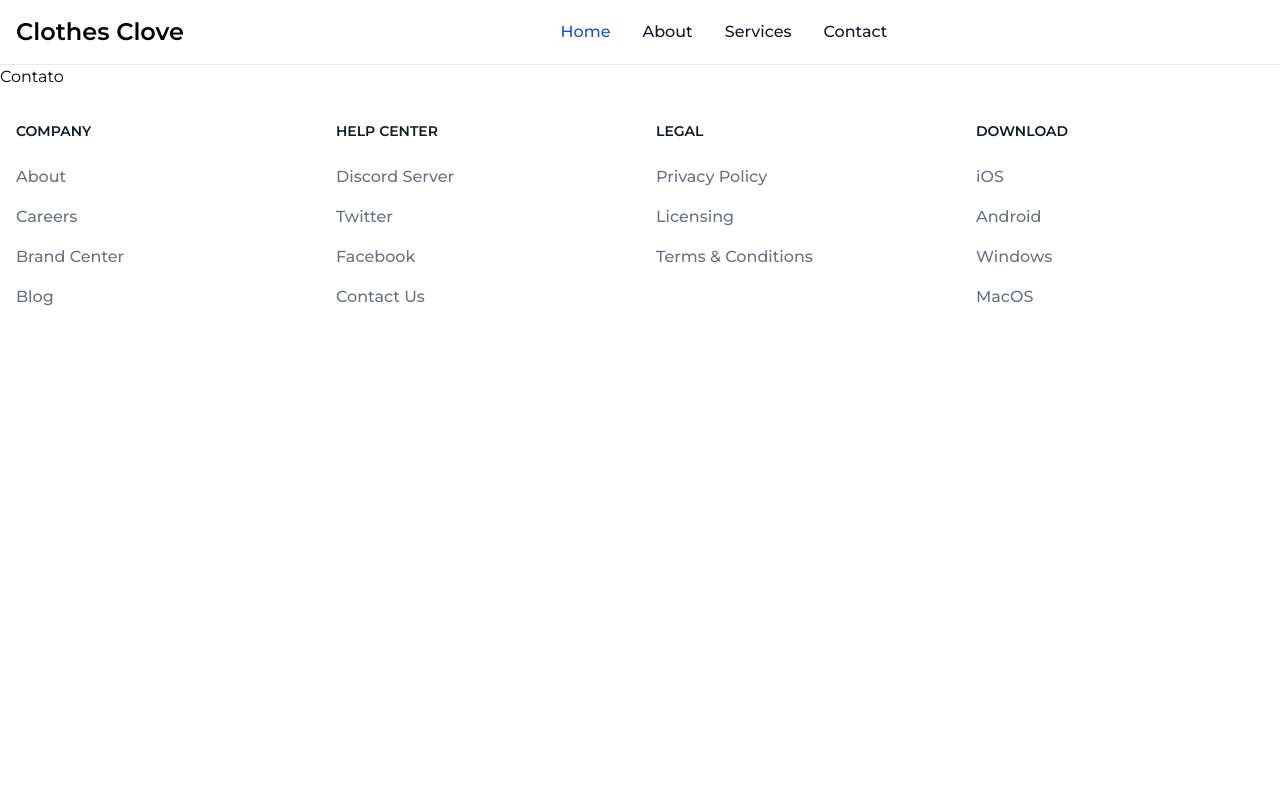
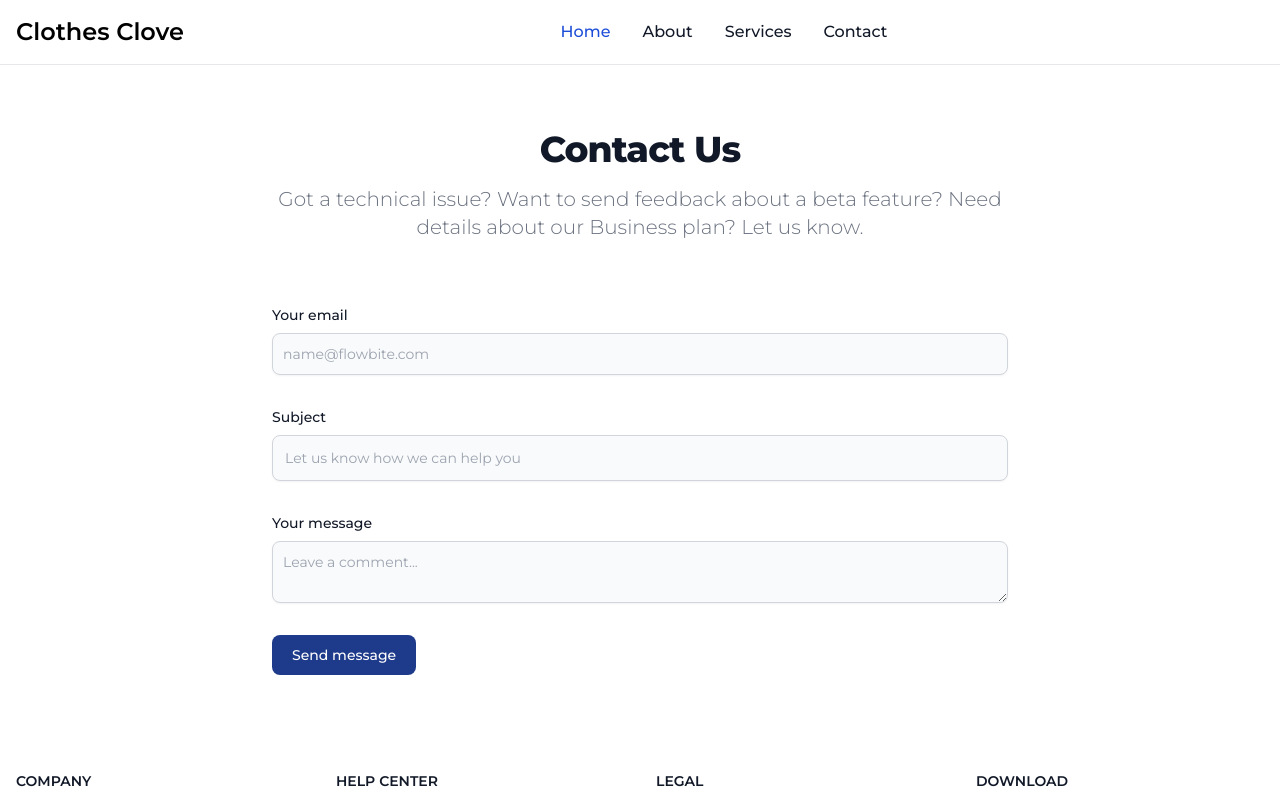
Before and after one commit to RamonPapes/Ecommerce-NextJs, a Next.js app: page /contato in a window 1280 px wide. Shown: the top 800 px of the page. Built offline with nearby package versions, Linux system fonts and the light colour scheme.

Commit message:
Feature: Add page contato

```diff
--- a/src/pages/_app.tsx
+++ b/src/pages/_app.tsx
@@ -1,7 +1,6 @@
 // src/pages/_app.js
 import MainLayout from '../layouts/MainLayout';
 import '../app/globals.css';
-import { Interface } from 'readline';
 import { AppProps } from 'next/app';
 
 function MyApp({ Component, pageProps } : AppProps) {
--- a/src/pages/contato.tsx
+++ b/src/pages/contato.tsx
@@ -1,5 +1,30 @@
-export default function Contato(){
-    return(
-        <h1>Contato</h1>
+export default function Contato() {
+    return (
+        <section className="">
+            <div className="py-8 lg:py-16 px-4 mx-auto max-w-screen-md">
+                <h2 className="mb-4 text-4xl tracking-tight font-extrabold text-center text-gray-900 ">Contact Us</h2>
+                <p className="mb-8 lg:mb-16 font-light text-center text-gray-500  sm:text-xl">Got a technical issue? Want to send feedback about a beta feature? Need details about our Business plan? Let us know.</p>
+                <form action="#" className="space-y-8">
+                    <div>
+                        <label htmlFor="email" className="block mb-2 text-sm font-medium text-gray-900 ">Your email</label>
+                        <input type="email" id="email" className="shadow-sm bg-gray-50 border border-gray-300 text-gray-900 text-sm rounded-lg focus:ring-primary-500 focus:border-primary-500 block w-full p-2.5 " placeholder="name@flowbite.com" required />
+                    </div>
+                    <div>
+                        <label htmlFor="subject" className="block mb-2 text-sm font-medium text-gray-900 ">Subject</label>
+                        <input type="text" id="subject" className="block p-3 w-full text-sm text-gray-900 bg-gray-50 rounded-lg border border-gray-300 shadow-sm focus:ring-primary-500 focus:border-primary-500 " placeholder="Let us know how we can help you" required />
+                    </div>
+                    <div className="sm:col-span-2">
+                        <label htmlFor="message" className="block mb-2 text-sm font-medium text-gray-900 ">Your message</label>
+                        <textarea id="message" className="block p-2.5 w-full text-sm text-gray-900 bg-gray-50 rounded-lg shadow-sm border border-gray-300 focus:ring-primary-500 focus:border-primary-500 " placeholder="Leave a comment..."></textarea>
+                    </div>
+                    <button type="submit" className="text-white bg-blue-900 hover:bg-blue-600 transition-colors font-medium rounded-lg text-sm px-5 py-2.5 text-center"
+                        onClick={() => {
+
+                        }}>
+                        Send message
+                    </button>
+                </form>
+            </div>
+        </section>
     )
 }
```
